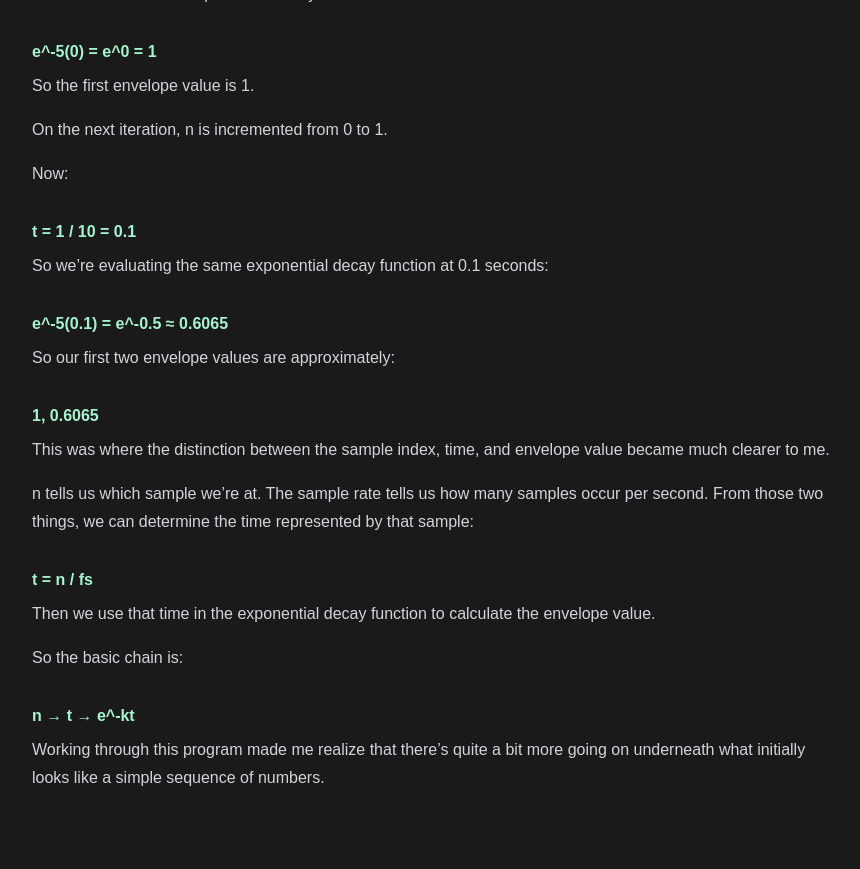
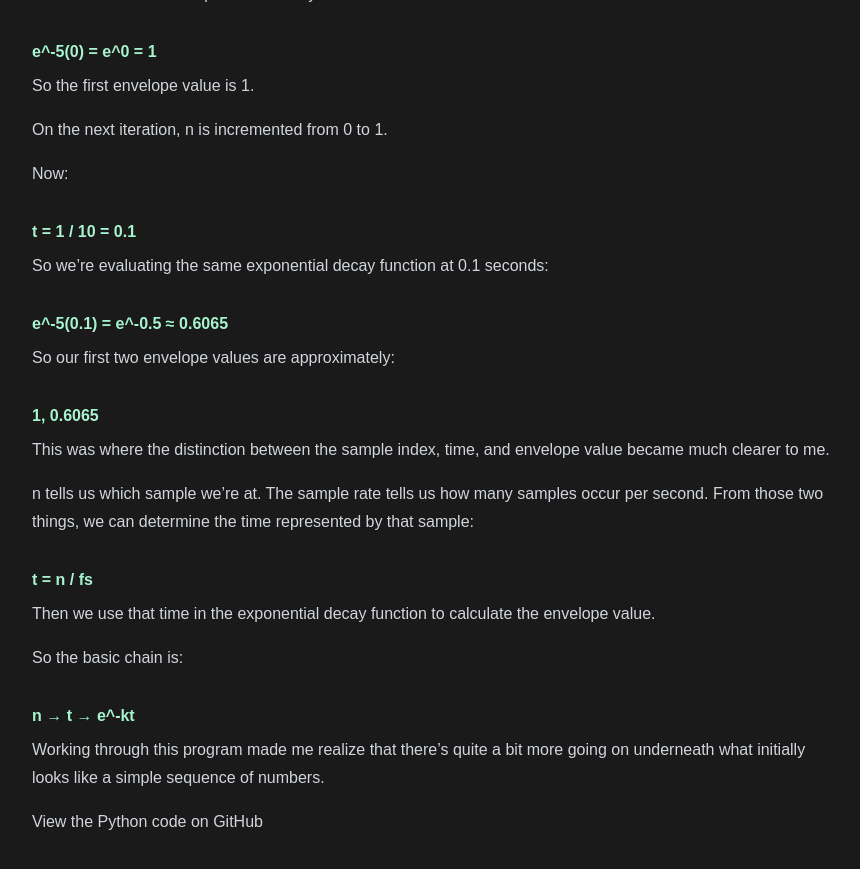
Before and after one commit to devAaron92/myWebsite, a Jekyll site: the page built from _posts/2026-08-27-Diving-Back-Into-DSP.md, in a window 1280 px wide and 900 px high, scrolled down 1216 px. Shown: the top 869 px of the window, without its empty margins (208-1068 px from the left). Built offline with Jekyll 4.4.1, drawn with Linux system fonts in a browser that asks for light colours; nearby versions of some CDN libraries.

Commit message:
link to github

```diff
--- a/_posts/2026-08-27-Diving-Back-Into-DSP.md
+++ b/_posts/2026-08-27-Diving-Back-Into-DSP.md
@@ -71,3 +71,5 @@ So the basic chain is:
 ### n → t → e^-kt
 
 Working through this program made me realize that there's quite a bit more going on underneath what initially looks like a simple sequence of numbers.
+
+<p><a href="https://github.com/devAaron92/dsp_projects/blob/main/env.py">View the Python code on GitHub</a></p>
```
